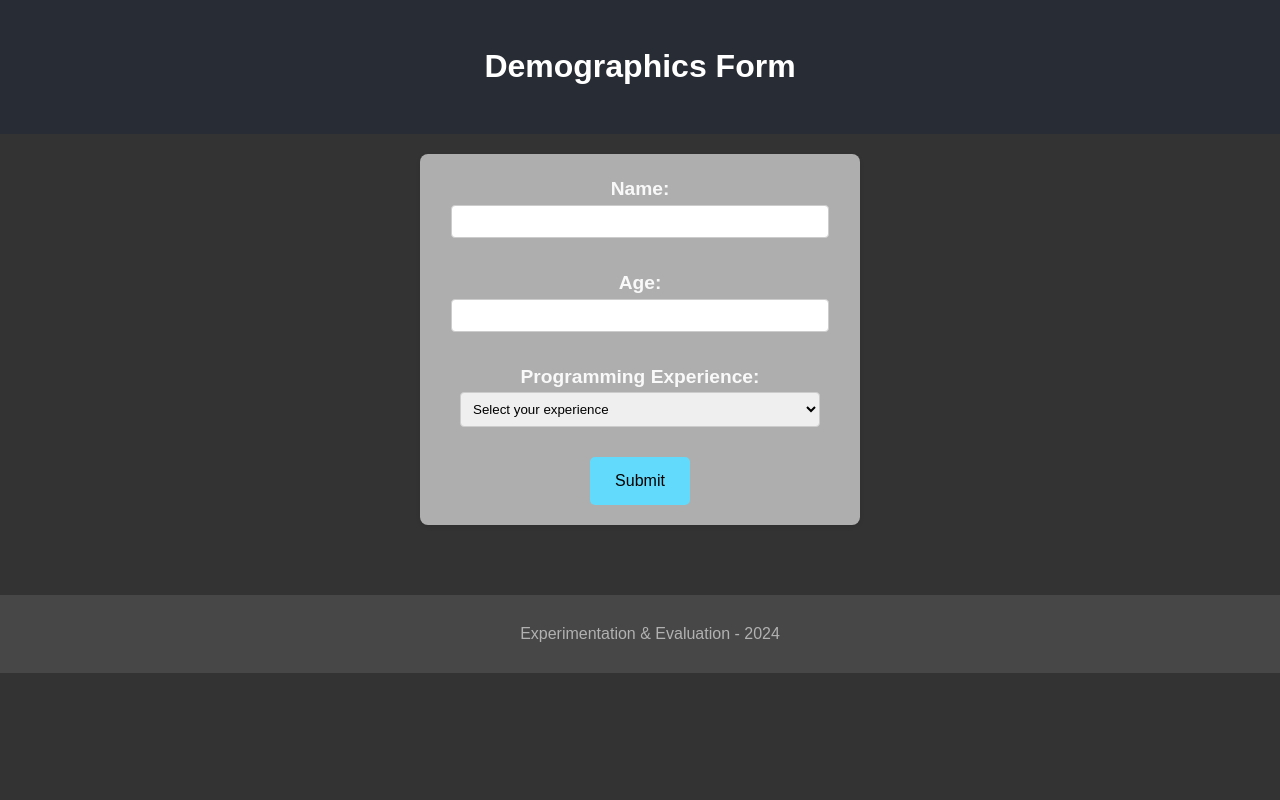
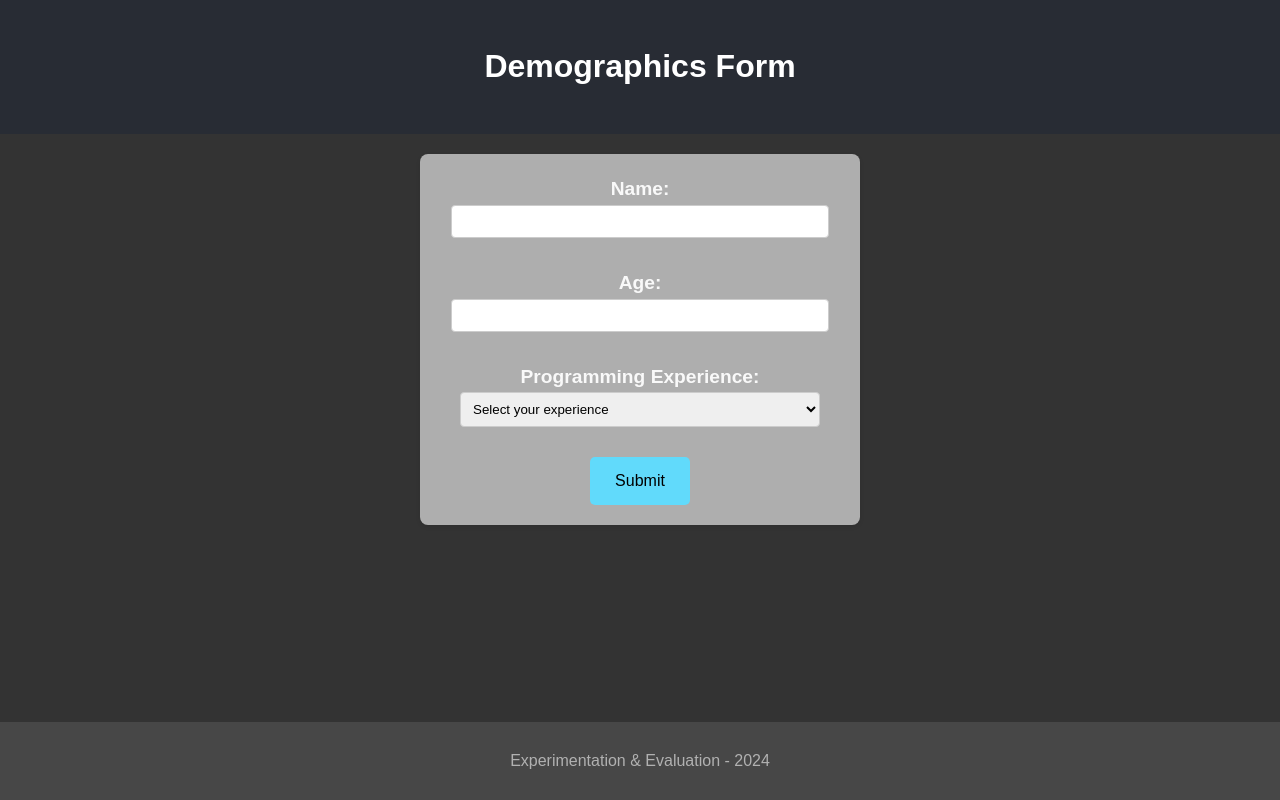
Before and after one commit to stipeperan/Assignment2-ExpAndEvaluation, a React (Create React App) app in the folder camel_vs_kebab/: page /form in a window 1280 px wide. Built offline with nearby package versions, Linux system fonts and the light colour scheme.

Commit message:
small adjustments to web page

```diff
--- a/camel_vs_kebab/src/App.css
+++ b/camel_vs_kebab/src/App.css
@@ -4,6 +4,12 @@ body {
   background-color: #333;
   color: #f9f9f9;
   line-height: 1.6;
+}
+
+.wrapper {
+  display: flex;
+  flex-direction: column;
+  min-height: 100vh;
 }
 
 header {
@@ -16,8 +22,8 @@ header {
 footer {
   background-color: #474747;
   color: #b1b1b1;
-  padding: 10px;
-  position: relative;
+  padding-top: 10px;
+  padding-bottom: 10px;
   bottom: 0;
   width: 100%;
   text-align: center;
@@ -41,8 +47,8 @@ main {
   font-size: larger;
   padding: 20px;
   text-align: center;
-  flex: 1; /* Allow 'main' to stretch and fill available space */
-  margin-bottom: 50px; /* Add space for footer */
+  flex: 1;
+  margin-bottom: 50px;
 }
 
 ul {
--- a/camel_vs_kebab/src/components/DemographicsForm.js
+++ b/camel_vs_kebab/src/components/DemographicsForm.js
@@ -21,7 +21,7 @@ function DemographicsForm() {
   };
 
   return (
-    <div>
+    <div class="wrapper">
       <header>
         <h1>Demographics Form</h1>
       </header>
--- a/camel_vs_kebab/src/components/Experiment.js
+++ b/camel_vs_kebab/src/components/Experiment.js
@@ -144,6 +144,7 @@ function Experiment() {
     const shuffled = tasks.sort(() => Math.random() - 0.5);
     setShuffledTasks(shuffled);
     setTaskData([]); // Clear previous experiment data
+    // eslint-disable-next-line react-hooks/exhaustive-deps
   }, [setTaskData]); // Runs only when component mounts or setTaskData changes
 
   useEffect(() => {
--- a/camel_vs_kebab/src/components/Results.js
+++ b/camel_vs_kebab/src/components/Results.js
@@ -51,7 +51,7 @@ function ResultPage() {
     const totalKebabCaseTime = (totalKebabCaseTimeMs / 1000).toFixed(2);
 
     return (
-        <div>
+        <div class="wrapper">
             <header>
                 <h1>Experiment Results</h1>
             </header>
--- a/camel_vs_kebab/src/components/WelcomePage.js
+++ b/camel_vs_kebab/src/components/WelcomePage.js
@@ -2,7 +2,7 @@ import React from "react";
 
 function WelcomePage() {
   return (
-      <div>
+      <div class="wrapper">
         <header>
           <h1>Welcome to the Experiment!</h1>
         </header>
@@ -29,7 +29,7 @@ function WelcomePage() {
             </p>
             <div style={{ textAlign: "center", margin: "20px 0" }}>
               <img
-                  src="/Test.png"
+                  src="/Test.png" alt=""
                   style={{ maxWidth: "100%", height: "auto", padding: "10px" }}
               />
             </div>
```
